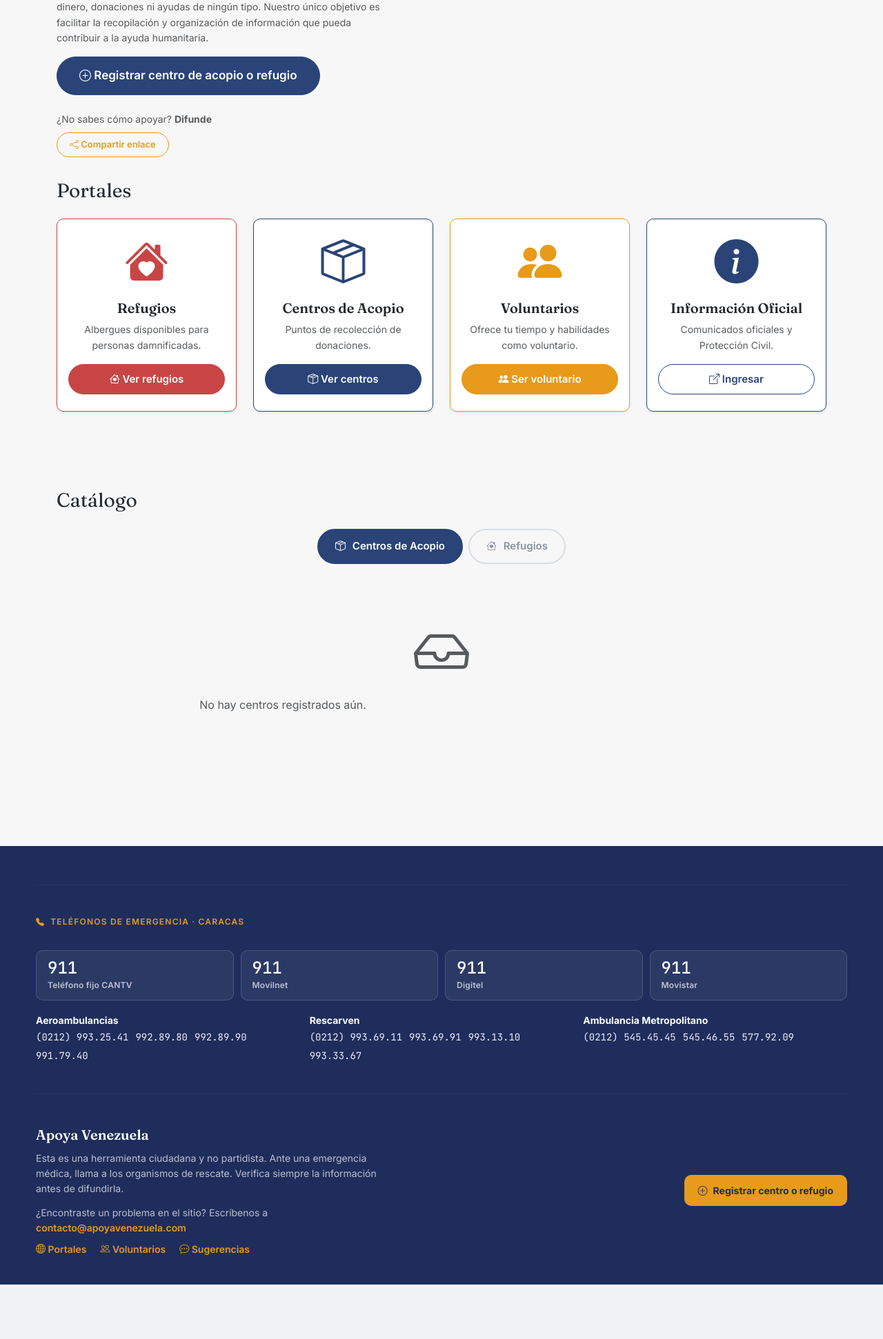
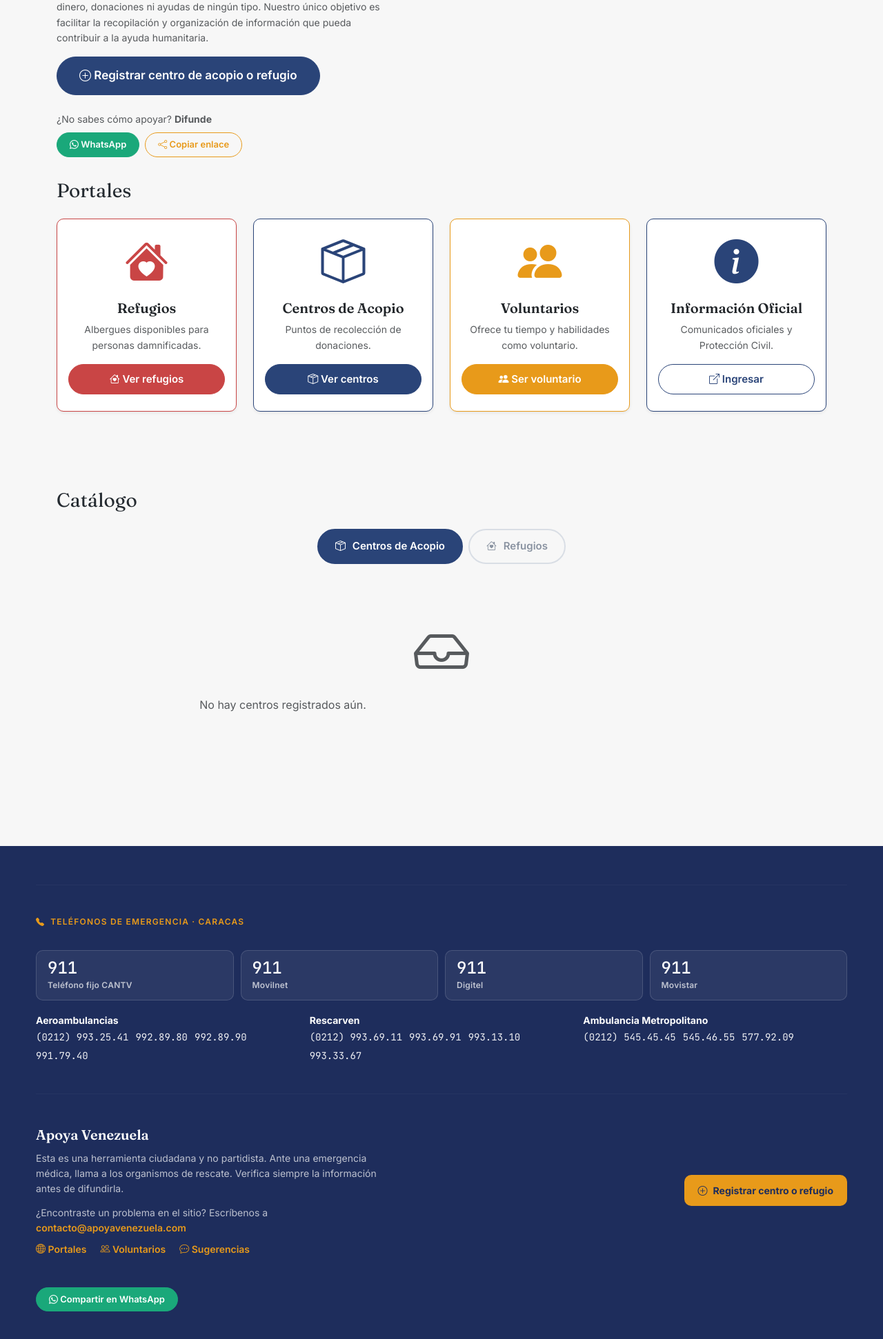
Before and after one commit to FawziL/acopio, a PHP site: page / in a window 1280 px wide. Shown: the part 313-2255 px from the top of the page at 69% size. Before the commit the page ends 2176 px from the top, so only its background shows below. Run offline with PHP 8.4, Linux system fonts and the light colour scheme; data comes from the database, SQL or seed files in the repository; data that the repository does not hold is empty.

Commit message:
feat: add WhatsApp share button to hero and footer

```diff
--- a/index.php
+++ b/index.php
@@ -34,9 +34,15 @@
                     </a>
                     <div class="mt-3">
                         <p class="text-muted small mb-2">¿No sabes cómo apoyar? <strong>Difunde</strong></p>
-                        <button type="button" class="btn btn-av-outline-yellow btn-sm" id="btn-difundir">
-                            <i class="bi bi-share"></i> Compartir enlace
-                        </button>
+                        <div class="d-flex gap-2 flex-wrap">
+                            <a href="https://wa.me/?text=Plataforma%20de%20ayuda%20para%20la%20emergencia%20en%20Venezuela%3A%20Centros%20de%20Acopio%2C%20Refugios%20y%20m%C3%A1s%20%E2%80%94%20https%3A%2F%2Fapoyavenezuela.com"
+                               class="btn btn-av-green btn-sm" target="_blank" rel="noopener">
+                                <i class="bi bi-whatsapp"></i> WhatsApp
+                            </a>
+                            <button type="button" class="btn btn-av-outline-yellow btn-sm" id="btn-difundir">
+                                <i class="bi bi-share"></i> Copiar enlace
+                            </button>
+                        </div>
                     </div>
 
                 </div>
@@ -318,5 +324,15 @@
     <?php require_once __DIR__ . '/views/partials/footer.php'; ?>
 
     <script src="https://cdn.jsdelivr.net/npm/bootstrap@5.3.3/dist/js/bootstrap.bundle.min.js"></script>
+    <script>
+    document.getElementById('btn-difundir').addEventListener('click', function () {
+        navigator.clipboard.writeText('https://apoyavenezuela.com').then(() => {
+            this.innerHTML = '<i class="bi bi-check-lg"></i> Copiado';
+            setTimeout(() => {
+                this.innerHTML = '<i class="bi bi-share"></i> Copiar enlace';
+            }, 2000);
+        });
+    });
+    </script>
 </body>
 </html>
--- a/views/partials/footer.php
+++ b/views/partials/footer.php
@@ -81,5 +81,16 @@
         Registrar centro o refugio
       </a>
     </div>
+
+    <div class="av-footer-bottom mt-3">
+      <div class="av-footer-copy">
+        <p class="av-footer-text">
+          <a href="https://wa.me/?text=Plataforma%20de%20ayuda%20para%20la%20emergencia%20en%20Venezuela%3A%20Centros%20de%20Acopio%2C%20Refugios%20y%20m%C3%A1s%20%E2%80%94%20https%3A%2F%2Fapoyavenezuela.com"
+             class="btn btn-av-green btn-sm" target="_blank" rel="noopener">
+            <i class="bi bi-whatsapp"></i> Compartir en WhatsApp
+          </a>
+        </p>
+      </div>
+    </div>
   </div>
 </footer>
```
